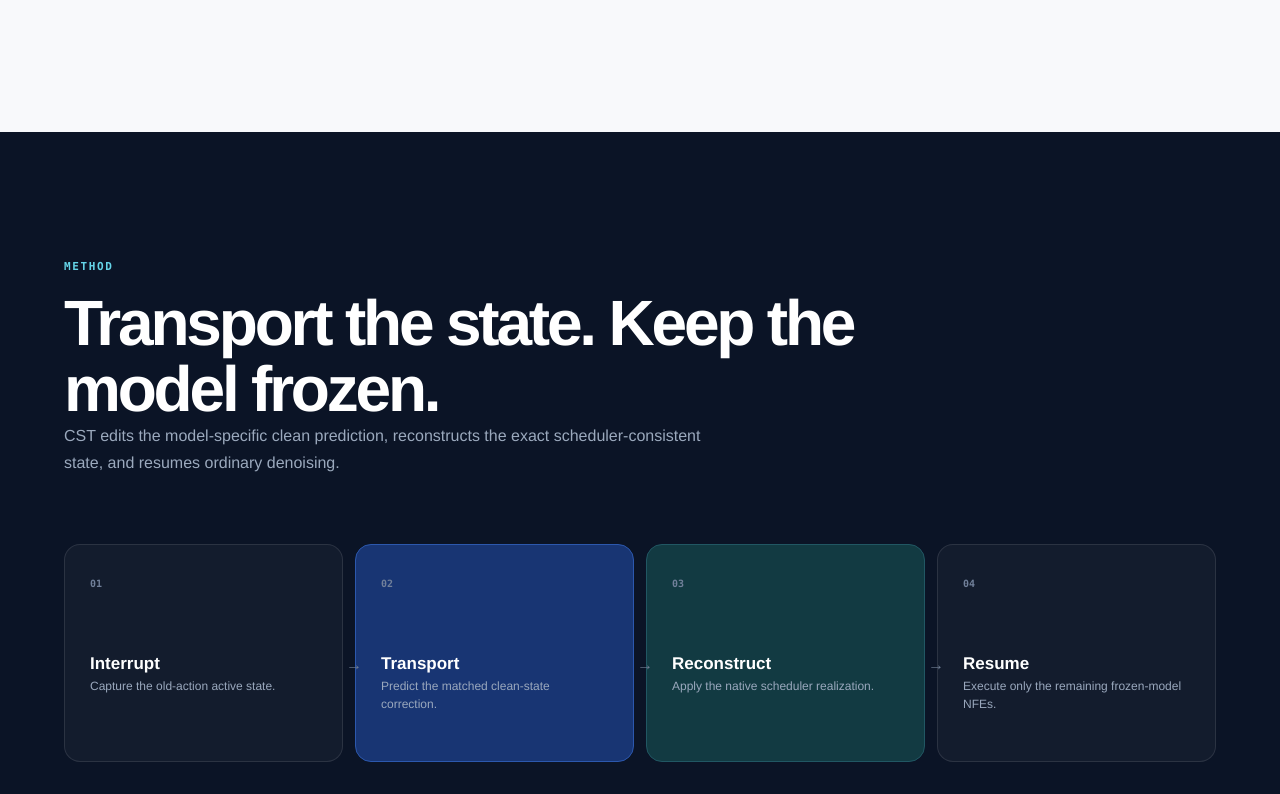
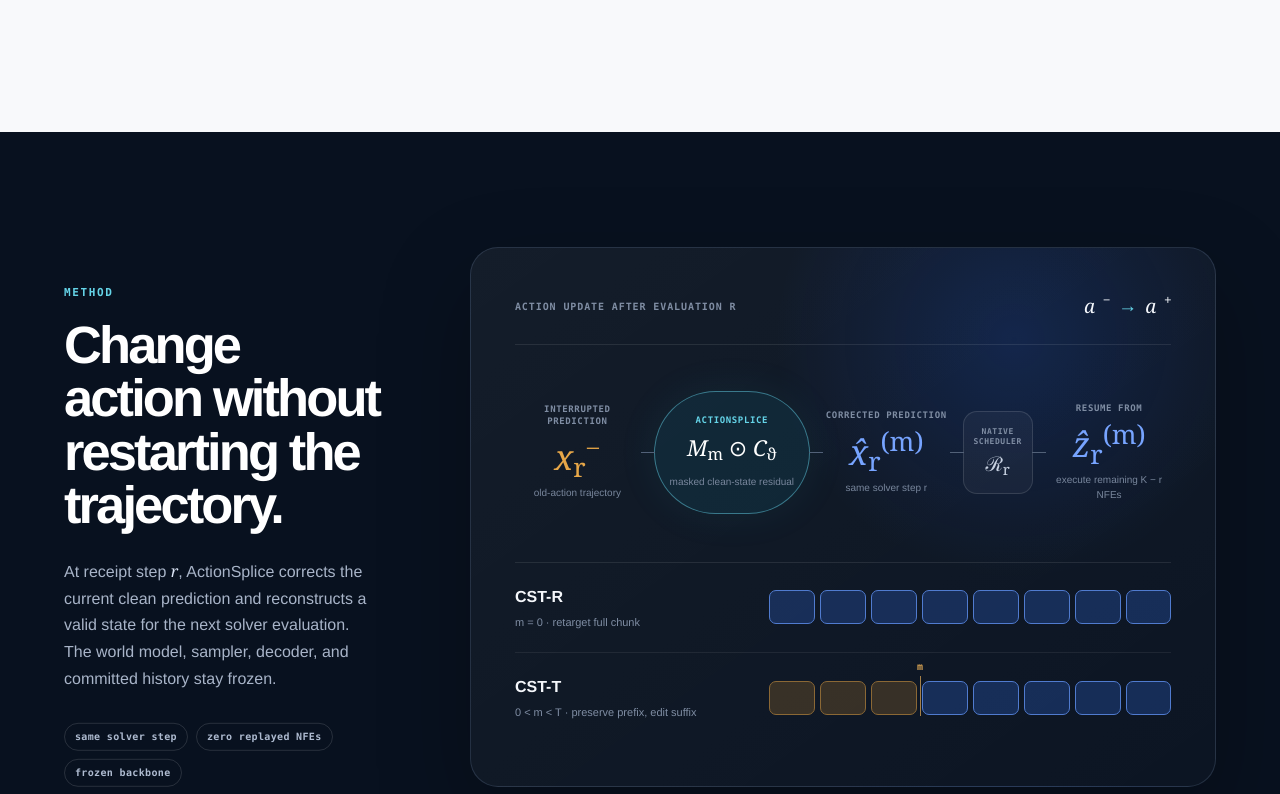
Before and after one commit to PardisTaghavi/actionsplice-website, a Next.js app: page / in a window 1280 px wide. Shown: the part 1586-2380 px from the top of the page. Built offline with nearby package versions, Linux system fonts and the light colour scheme; no server answers.

Commit message:
Redesign ActionSplice method section

```diff
--- a/app/globals.css
+++ b/app/globals.css
@@ -105,21 +105,112 @@ button, input { font: inherit; }
 }
 .section { padding: clamp(100px, 12vw, 180px) clamp(22px, 5vw, 86px); }
 .section-heading { max-width: 880px; }
-.section-heading h2, .method-intro h2 { margin: 0; font-size: clamp(39px, 5vw, 72px); line-height: 1.02; letter-spacing: -.05em; font-weight: 620; }
+.section-heading h2 { margin: 0; font-size: clamp(39px, 5vw, 72px); line-height: 1.02; letter-spacing: -.05em; font-weight: 620; }
 .section-heading > p:last-child, .method-intro > p:last-child { max-width: 680px; color: var(--muted); font-size: 16px; line-height: 1.7; }
 
-.method-band { padding: clamp(90px, 10vw, 150px) clamp(22px, 5vw, 86px); background: var(--navy); color: white; }
-.method-intro { max-width: 850px; margin-bottom: 68px; }
+.method-band {
+  padding: clamp(86px, 9vw, 132px) clamp(22px, 5vw, 86px);
+  overflow: hidden;
+  background: #08111f;
+  color: white;
+}
+.method-layout { display: grid; grid-template-columns: minmax(250px, .68fr) minmax(0, 1.6fr); gap: clamp(42px, 7vw, 96px); align-items: start; }
+.method-intro { position: sticky; top: 112px; max-width: 420px; }
 .method-intro .section-index { color: #65d4e8; }
-.method-intro > p:last-child { color: #9ba9bd; }
-.method-flow { display: grid; grid-template-columns: repeat(4, 1fr); gap: 12px; }
-.method-step { position: relative; min-height: 218px; padding: 25px; border: 1px solid rgb(255 255 255 / 10%); border-radius: 16px; background: rgb(255 255 255 / 3.5%); }
-.method-step:nth-child(2) { background: #183573; border-color: #2c58ad; }
-.method-step:nth-child(3) { background: #123a42; border-color: #215763; }
-.method-step > span { color: #71809a; font: 700 10px/1 var(--font-geist-mono), monospace; }
-.method-step strong { display: block; margin-top: 57px; font-size: 17px; }
-.method-step p { color: #9aa8bd; font-size: 12px; line-height: 1.55; }
-.method-step i { position: absolute; right: -20px; top: 50%; z-index: 2; color: #6d7b91; font-style: normal; }
+.method-intro h2 { margin: 0; font-size: clamp(38px, 4.1vw, 62px); line-height: 1.02; letter-spacing: -.055em; font-weight: 600; }
+.method-intro > p:last-of-type { margin: 26px 0 0; color: #a8b4c8; font-size: 16px; line-height: 1.68; }
+.method-intro > p i { color: #dce6f7; font-family: Georgia, serif; }
+.method-constraints { display: flex; flex-wrap: wrap; gap: 8px; margin-top: 30px; }
+.method-constraints span {
+  padding: 8px 10px;
+  border: 1px solid rgb(255 255 255 / 13%);
+  border-radius: 999px;
+  color: #aebbd0;
+  font: 600 10px/1 var(--font-geist-mono), monospace;
+  letter-spacing: .035em;
+}
+.transport-panel {
+  position: relative;
+  padding: clamp(24px, 3.4vw, 44px);
+  border: 1px solid rgb(145 170 210 / 18%);
+  border-radius: 28px;
+  background:
+    radial-gradient(circle at 73% 17%, rgb(35 102 255 / 17%), transparent 34%),
+    linear-gradient(145deg, rgb(255 255 255 / 5%), rgb(255 255 255 / 1.8%));
+  box-shadow: 0 34px 90px rgb(0 0 0 / 26%);
+}
+.action-update {
+  display: flex;
+  align-items: center;
+  justify-content: space-between;
+  gap: 18px;
+  padding-bottom: 24px;
+  border-bottom: 1px solid rgb(255 255 255 / 9%);
+}
+.action-update > span { color: #7f8da3; font: 650 10px/1.3 var(--font-geist-mono), monospace; text-transform: uppercase; letter-spacing: .09em; }
+.action-update strong { display: flex; align-items: center; gap: 8px; color: #f4f7fc; font-size: 19px; font-weight: 500; }
+.action-update strong i { font-family: Georgia, serif; font-weight: 500; }
+.action-update strong b { color: #65d4e8; font-style: normal; }
+.action-update sup { font-size: .65em; }
+.transport-track {
+  display: grid;
+  grid-template-columns: 1fr 1.25fr 1fr .56fr 1fr;
+  align-items: center;
+  gap: 14px;
+  padding: 46px 0 48px;
+}
+.transport-state, .transport-operation, .scheduler-operation { position: relative; min-width: 0; text-align: center; }
+.transport-state > span, .transport-operation > span, .scheduler-operation > span {
+  display: block;
+  margin-bottom: 12px;
+  color: #7f8da3;
+  font: 650 9px/1.3 var(--font-geist-mono), monospace;
+  text-transform: uppercase;
+  letter-spacing: .07em;
+}
+.transport-state strong { display: block; font: 500 35px/1 Georgia, serif; }
+.transport-state small, .transport-operation small { display: block; margin-top: 12px; color: #78869c; font-size: 10px; line-height: 1.45; }
+.source-state strong { color: #e7a748; }
+.target-state strong, .resume-state strong { color: #77a4ff; }
+.transport-operation {
+  padding: 23px 14px;
+  border: 1px solid rgb(101 212 232 / 48%);
+  border-radius: 999px;
+  background: rgb(21 124 148 / 15%);
+  box-shadow: 0 0 42px rgb(50 178 204 / 8%);
+}
+.transport-operation::before, .transport-operation::after, .scheduler-operation::before, .scheduler-operation::after {
+  content: '';
+  position: absolute;
+  top: 50%;
+  width: 14px;
+  height: 1px;
+  background: #526178;
+}
+.transport-operation::before, .scheduler-operation::before { right: 100%; }
+.transport-operation::after, .scheduler-operation::after { left: 100%; }
+.transport-operation > span { margin-bottom: 8px; color: #65d4e8; }
+.transport-operation strong { color: white; font: 500 22px/1.1 Georgia, serif; }
+.scheduler-operation { padding: 15px 8px; border: 1px solid rgb(255 255 255 / 12%); border-radius: 14px; background: rgb(255 255 255 / 4%); }
+.scheduler-operation > span { margin-bottom: 6px; font-size: 8px; }
+.scheduler-operation strong { color: #c7d1e1; font: 500 20px/1 Georgia, serif; }
+.transport-variants { border-top: 1px solid rgb(255 255 255 / 9%); }
+.variant-row { display: grid; grid-template-columns: 230px 1fr; gap: 24px; align-items: center; padding: 22px 0; }
+.variant-row + .variant-row { border-top: 1px solid rgb(255 255 255 / 7%); }
+.variant-name { display: grid; gap: 6px; }
+.variant-name strong { color: #f5f7fb; font-size: 16px; }
+.variant-name span { color: #7f8da3; font-size: 11px; line-height: 1.4; }
+.frame-strip { position: relative; display: grid; grid-template-columns: repeat(8, 1fr); gap: 5px; }
+.frame-strip i { height: 34px; border: 1px solid #507bcf; border-radius: 7px; background: rgb(49 105 218 / 28%); }
+.temporal-edit i:nth-child(-n+3) { border-color: #8b6835; background: rgb(217 150 49 / 20%); }
+.temporal-edit b {
+  position: absolute;
+  left: calc(37.5% - 3px);
+  top: -19px;
+  color: #d9a454;
+  font: 600 10px/1 var(--font-geist-mono), monospace;
+}
+.temporal-edit b::after { content: ''; position: absolute; left: 50%; top: 14px; width: 1px; height: 40px; background: #d9a454; opacity: .75; }
 
 .gallery-section { max-width: var(--content-width); margin: auto; }
 .gallery-heading { max-width: 1120px; }
@@ -196,8 +287,8 @@ footer span { font-family: var(--font-geist-mono), monospace; font-size: 9px; te
   .site-nav { grid-template-columns: 1fr auto; }
   .nav-links { display: none; }
   .internal-badge { grid-column: 2; }
-  .method-flow { grid-template-columns: repeat(2, 1fr); }
-  .method-step i { display: none; }
+  .method-layout { grid-template-columns: 1fr; }
+  .method-intro { position: static; max-width: 720px; }
   .comparison-grid { grid-template-columns: repeat(2, minmax(0, 1fr)); }
   .results-grid { grid-template-columns: repeat(2, minmax(0, 1fr)); }
   .citation-layout { grid-template-columns: 1fr; }
@@ -220,7 +311,14 @@ footer span { font-family: var(--font-geist-mono), monospace; font-size: 9px; te
   .summary-band { padding-inline: 18px; }
   .section { padding-inline: 18px; }
   .method-band { padding-inline: 18px; }
-  .method-flow, .comparison-grid, .repeated-grid { grid-template-columns: 1fr; }
+  .comparison-grid, .repeated-grid { grid-template-columns: 1fr; }
+  .transport-panel { margin-inline: -4px; padding: 22px 16px; border-radius: 20px; }
+  .action-update { align-items: flex-start; flex-direction: column; }
+  .transport-track { grid-template-columns: 1fr; gap: 24px; padding: 34px 0; }
+  .transport-operation, .scheduler-operation { width: min(100%, 250px); margin-inline: auto; }
+  .transport-operation::before, .transport-operation::after, .scheduler-operation::before, .scheduler-operation::after { display: none; }
+  .transport-state small, .transport-operation small { margin-top: 8px; }
+  .variant-row { grid-template-columns: 1fr; gap: 14px; }
   .results-band { padding-inline: 18px; }
   .results-grid { grid-template-columns: 1fr; }
   .abstract-band { padding-inline: 18px; }
--- a/app/page.tsx
+++ b/app/page.tsx
@@ -142,28 +142,81 @@ export default function Home() {
 
       <section className="method-band" id="method">
         <div className="content-shell">
-          <div className="method-intro">
-            <p className="section-index">Method</p>
-            <h2>Transport the state. Keep the model frozen.</h2>
-            <p>
-              CST edits the model-specific clean prediction, reconstructs the
-              exact scheduler-consistent state, and resumes ordinary denoising.
-            </p>
-          </div>
-          <div className="method-flow">
-            {[
-              ['01', 'Interrupt', 'Capture the old-action active state.'],
-              ['02', 'Transport', 'Predict the matched clean-state correction.'],
-              ['03', 'Reconstruct', 'Apply the native scheduler realization.'],
-              ['04', 'Resume', 'Execute only the remaining frozen-model NFEs.'],
-            ].map(([index, title, body], position) => (
-              <div className="method-step" key={title}>
-                <span>{index}</span>
-                <strong>{title}</strong>
-                <p>{body}</p>
-                {position < 3 && <i aria-hidden="true">→</i>}
+          <div className="method-layout">
+            <div className="method-intro">
+              <p className="section-index">Method</p>
+              <h2>Change action without restarting the trajectory.</h2>
+              <p>
+                At receipt step <i>r</i>, ActionSplice corrects the current clean prediction and reconstructs a
+                valid state for the next solver evaluation. The world model, sampler, decoder, and committed
+                history stay frozen.
+              </p>
+              <div className="method-constraints" aria-label="Method constraints">
+                <span>same solver step</span>
+                <span>zero replayed NFEs</span>
+                <span>frozen backbone</span>
               </div>
-            ))}
+            </div>
+
+            <div className="transport-panel" aria-label="Counterfactual state transport pipeline">
+              <div className="action-update">
+                <span>action update after evaluation r</span>
+                <strong><i>a</i><sup>−</sup> <b aria-hidden="true">→</b> <i>a</i><sup>+</sup></strong>
+              </div>
+
+              <div className="transport-track">
+                <div className="transport-state source-state">
+                  <span>interrupted prediction</span>
+                  <strong><i>x</i><sub>r</sub><sup>−</sup></strong>
+                  <small>old-action trajectory</small>
+                </div>
+
+                <div className="transport-operation">
+                  <span>ActionSplice</span>
+                  <strong><i>M</i><sub>m</sub> ⊙ <i>C</i><sub>ϑ</sub></strong>
+                  <small>masked clean-state residual</small>
+                </div>
+
+                <div className="transport-state target-state">
+                  <span>corrected prediction</span>
+                  <strong><i>x̂</i><sub>r</sub><sup>(m)</sup></strong>
+                  <small>same solver step r</small>
+                </div>
+
+                <div className="scheduler-operation">
+                  <span>native scheduler</span>
+                  <strong>ℛ<sub>r</sub></strong>
+                </div>
+
+                <div className="transport-state resume-state">
+                  <span>resume from</span>
+                  <strong><i>ẑ</i><sub>r</sub><sup>(m)</sup></strong>
+                  <small>execute remaining K − r NFEs</small>
+                </div>
+              </div>
+
+              <div className="transport-variants">
+                <article className="variant-row">
+                  <div className="variant-name">
+                    <strong>CST-R</strong>
+                    <span>m = 0 · retarget full chunk</span>
+                  </div>
+                  <div className="frame-strip full-edit" aria-label="Entire active chunk uses the revised action">
+                    {Array.from({ length: 8 }).map((_, index) => <i key={index} />)}
+                  </div>
+                </article>
+                <article className="variant-row">
+                  <div className="variant-name">
+                    <strong>CST-T</strong>
+                    <span>0 &lt; m &lt; T · preserve prefix, edit suffix</span>
+                  </div>
+                  <div className="frame-strip temporal-edit" aria-label="Prefix retains the old action and suffix uses the revised action">
+                    {Array.from({ length: 8 }).map((_, index) => <i key={index} />)}
+                    <b>m</b>
+                  </div>
+                </article>
+              </div>
+            </div>
           </div>
         </div>
       </section>
```
